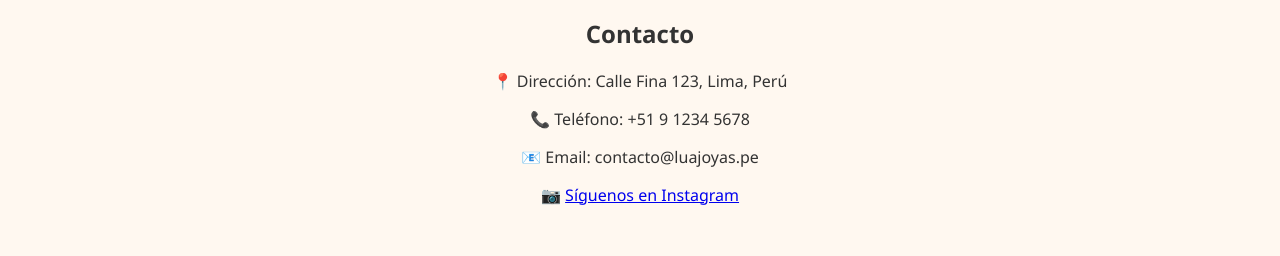
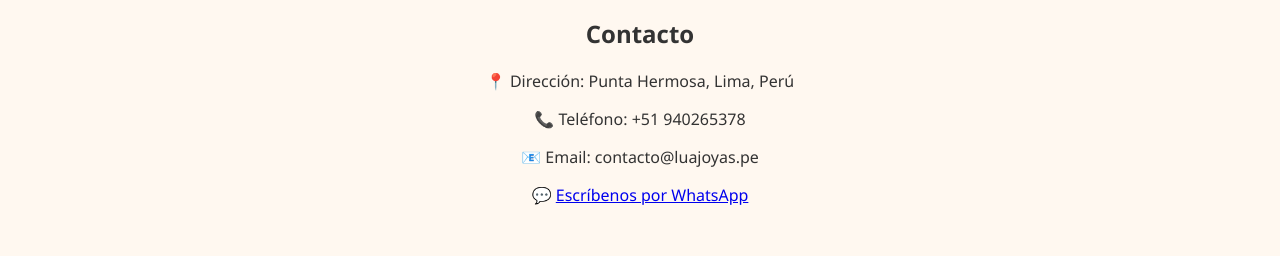
Before and after one commit to dcuya9-netizen/joyeria-web, a plain HTML site: page index.html in a window 1280 px wide. Shown: the part 1221-1477 px from the top of the page. Drawn offline with Linux system fonts and the light colour scheme.

Commit message:
Add files via upload

```diff
--- a/index.html
+++ b/index.html
@@ -120,10 +120,10 @@
 
 <section class="section" id="contacto">
   <h2>Contacto</h2>
-  <p>📍 Dirección: Calle Fina 123, Lima, Perú</p>
-  <p>📞 Teléfono: +51 9 1234 5678</p>
+  <p>📍 Dirección: Punta Hermosa, Lima, Perú</p>
+  <p>📞 Teléfono: +51 940265378</p>
   <p>📧 Email: contacto@luajoyas.pe</p>
-  <p>📷 <a href="https://instagram.com/joyeriabrillante" target="_blank">Síguenos en Instagram</a></p>
+  <p>💬 <a href="https://wa.me/51940265378" target="_blank">Escríbenos por WhatsApp</a></p>
 </section>
 
 <footer>
```
